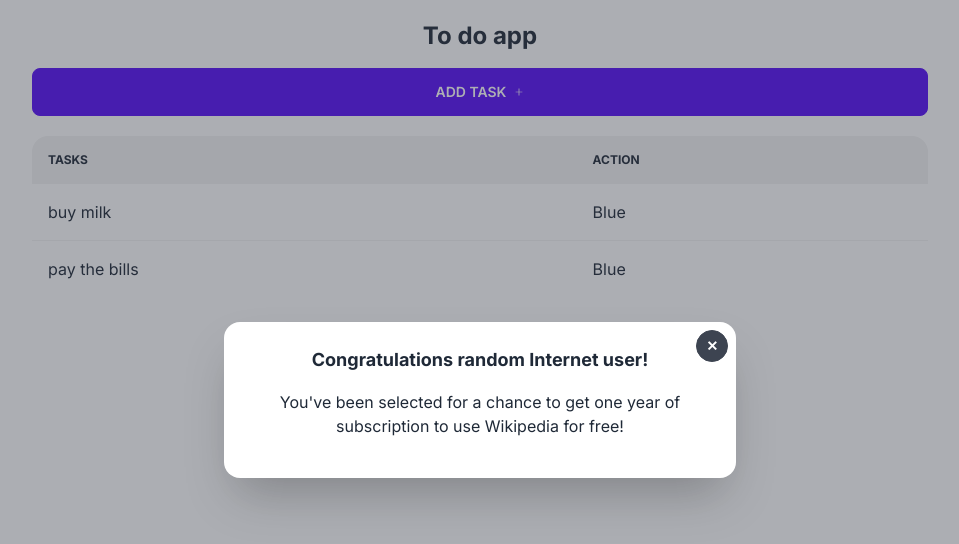
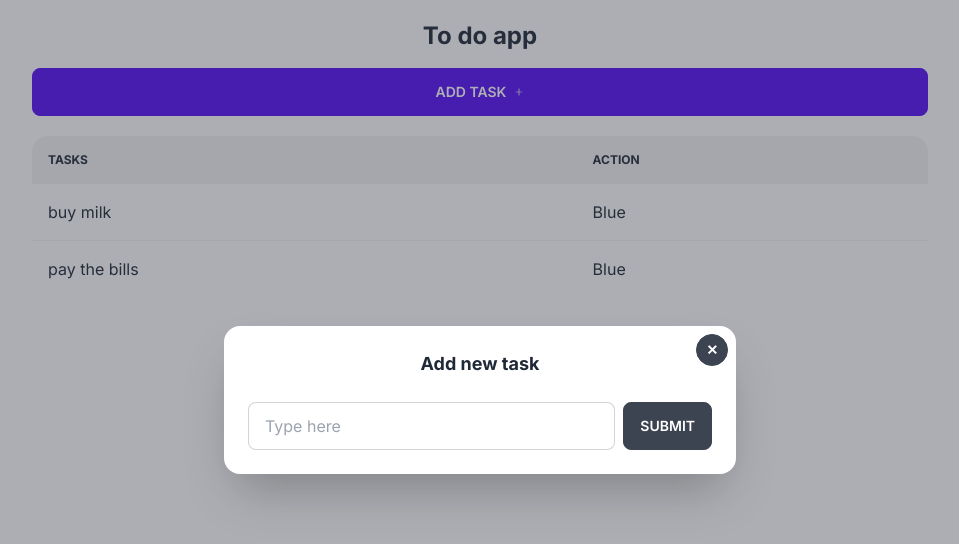
Before and after one commit to candebut/to-do-next, a Next.js app in the folder my-app/: page / in a window 1280 px wide. Both pictures are taken after a click on the button "ADD TASK". Shown: the top 544 px of the page, without its empty margins (160-1119 px from the left). Built offline with nearby package versions, Linux system fonts and the light colour scheme; data requests are answered from the project's data file.

Commit message:
adding modal for adding a new task

```diff
--- a/my-app/app/components/AddTask.tsx
+++ b/my-app/app/components/AddTask.tsx
@@ -15,7 +15,21 @@
         Add task <AiOutlinePlus className="ml-2" size={10} />
       </button>
 
-      <Modal modalOpen={modalOpen} />
+      <Modal modalOpen={modalOpen} setModalOpen={setModalOpen}>
+        <form>
+          <h3 className="font-bold text-lg">Add new task</h3>
+          <div className="modal-action">
+            <input
+              type="text"
+              placeholder="Type here"
+              className="input input-bordered w-full "
+            />
+            <button className="btn" type="submit">
+              Submit
+            </button>
+          </div>
+        </form>
+      </Modal>
     </div>
   );
 };
--- a/my-app/app/components/Modal.tsx
+++ b/my-app/app/components/Modal.tsx
@@ -1,24 +1,21 @@
 interface ModalProps {
   modalOpen: boolean;
+  setModalOpen: (open: boolean) => boolean | void;
+  children: React.ReactNode;
 }
 
-const Modal: React.FC<ModalProps> = ({ modalOpen }) => {
+const Modal: React.FC<ModalProps> = ({ modalOpen, setModalOpen, children }) => {
   return (
     <div className={`modal ${modalOpen && "modal-open"}`}>
       <div className="modal-box relative">
         <label
           htmlFor="my-modal-3"
           className="btn btn-sm btn-circle absolute right-2 top-2"
+          onClick={() => setModalOpen(false)}
         >
           ✕
         </label>
-        <h3 className="text-lg font-bold">
-          Congratulations random Internet user!
-        </h3>
-        <p className="py-4">
-          You've been selected for a chance to get one year of subscription to
-          use Wikipedia for free!
-        </p>
+        {children}
       </div>
     </div>
   );
```
